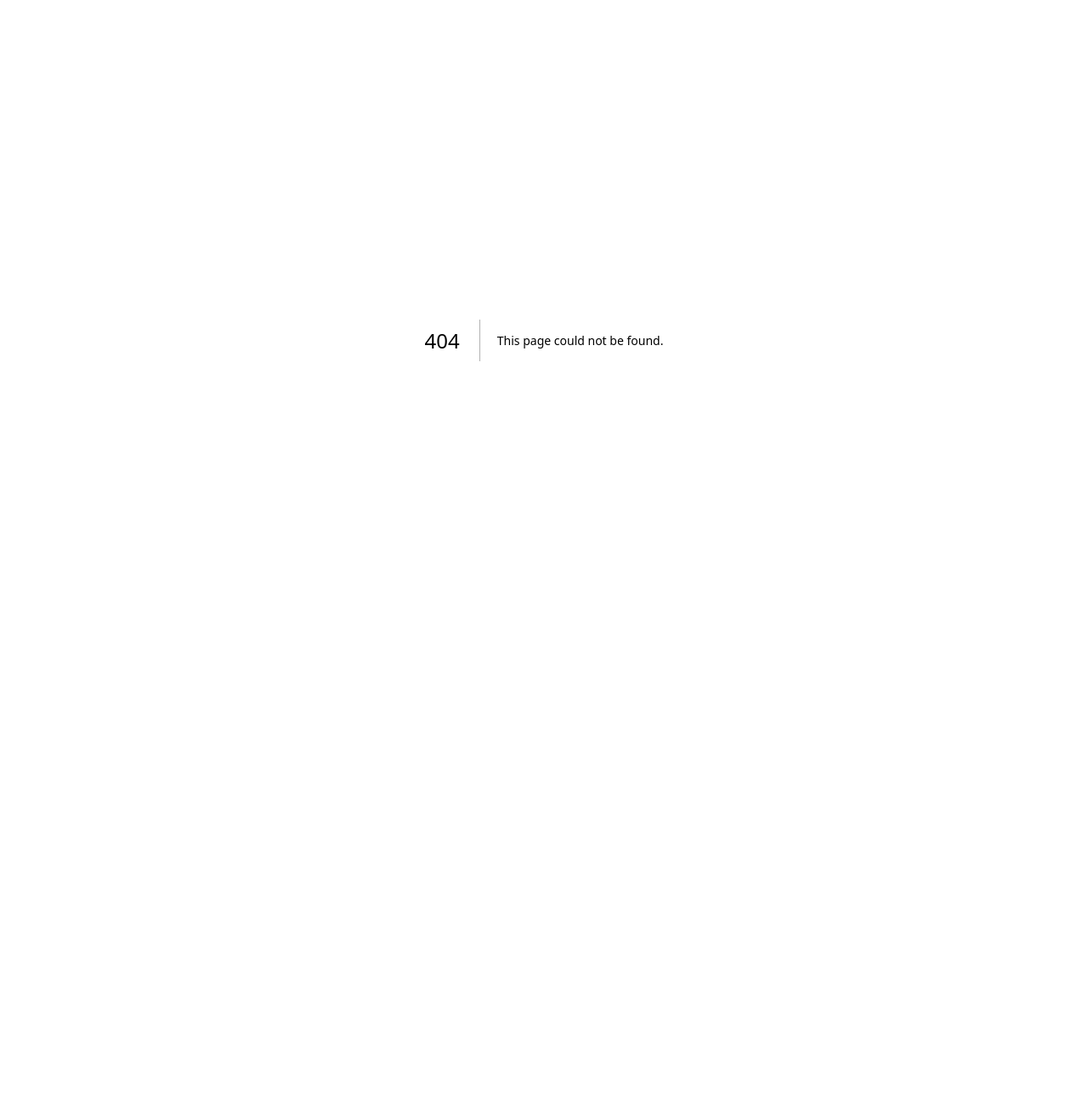
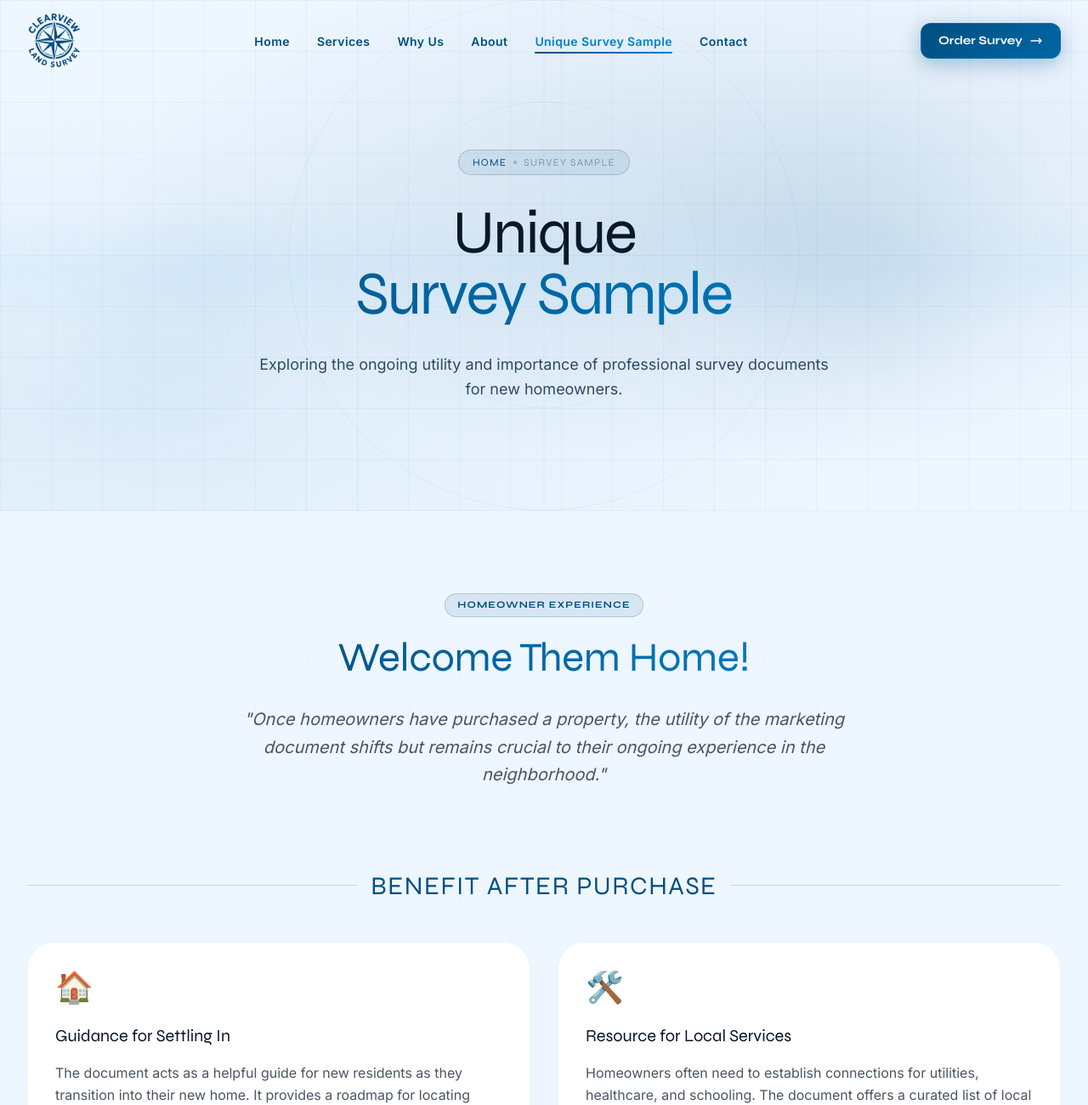
Before and after one commit to vikashgujjar/Clearview, a Next.js app: page /unique-survey-sample in a window 1280 px wide. Before the commit this address had no page. Shown: the top 1300 px of the page at 85% size. Before the commit the page ends 800 px from the top, so only its background shows below. Built offline with nearby package versions, Linux system fonts and the light colour scheme.

Commit message:
New Design

```diff
--- /dev/null
+++ b/src/app/unique-survey-sample/page.tsx
@@ -0,0 +1,150 @@
+import type { Metadata } from 'next';
+import Navbar from '@/components/common/Navbar';
+import InternalHero from '@/components/sections/InternalHero';
+import Footer from '@/components/sections/Footer';
+import '@/styles/globals.css';
+
+export const metadata: Metadata = {
+  title: 'Unique Survey Sample | Clearview Land Survey',
+  description: 'Explore the utility and importance of survey documents for new homeowners even after purchase.',
+};
+
+export default function UniqueSurveySamplePage() {
+  return (
+    <main className="overflow-x-hidden">
+      <Navbar />
+      <InternalHero
+        title="Unique Survey Sample"
+        subtitle="Exploring the ongoing utility and importance of professional survey documents for new homeowners."
+        breadcrumb="Survey Sample"
+      />
+
+      {/* Main Content Section */}
+      <section className="py-24 relative overflow-hidden">
+        <div className="absolute inset-0 grid-bg-light opacity-30"></div>
+        <div className="max-w-7xl mx-auto px-4 sm:px-6 lg:px-8 relative z-10">
+
+          {/* Welcome Intro */}
+          <div className="max-w-3xl mx-auto text-center mb-24 reveal">
+            <span className="badge-light mb-6">Homeowner Experience</span>
+            <h2 className="font-display font-800 text-4xl sm:text-5xl mb-8 gt-brand">
+              Welcome Them Home!
+            </h2>
+            <p className="text-xl leading-relaxed text-gray-600 italic">
+               &quot;Once homeowners have purchased a property, the utility of the marketing document shifts but remains crucial to their ongoing experience in the neighborhood.&quot;
+            </p>
+          </div>
+
+          {/* Section 1: Benefit After Purchase */}
+          <div className="mb-32">
+            <div className="flex items-center gap-4 mb-12 reveal">
+              <div className="h-px bg-brand/20 flex-grow"></div>
+              <h3 className="font-display font-800 text-3xl text-brand uppercase tracking-wider">
+                Benefit After Purchase
+              </h3>
+              <div className="h-px bg-brand/20 flex-grow"></div>
+            </div>
+
+            <div className="grid md:grid-cols-2 gap-8">
+              {[
+                {
+                  title: 'Guidance for Settling In',
+                  desc: 'The document acts as a helpful guide for new residents as they transition into their new home. It provides a roadmap for locating essential services, making the settling-in process smoother and less stressful.',
+                  icon: '🏠'
+                },
+                {
+                  title: 'Resource for Local Services',
+                  desc: 'Homeowners often need to establish connections for utilities, healthcare, and schooling. The document offers a curated list of local providers, saving time and effort in researching these services independently.',
+                  icon: '🛠️'
+                },
+                {
+                  title: 'Facilitating Community Integration',
+                  desc: 'Information on community centers, parks, and local events encourages homeowners to engage with their neighbors and participate in community activities, fostering relationships and a sense of belonging.',
+                  icon: '🤝'
+                },
+                {
+                  title: 'Emergency Preparedness',
+                  desc: 'Knowing the locations of healthcare facilities and veterinary services remains vital for homeowners, ensuring they are prepared for any emergencies that may arise.',
+                  icon: '🏥'
+                }
+              ].map((item, i) => (
+                <div
+                  key={i}
+                  className="p-8 rounded-[2rem] bg-white border border-blue-50 hover:border-blue-200 shadow-sm hover:shadow-xl transition-all duration-500 reveal group"
+                  style={{ transitionDelay: `${i * 0.1}s` }}
+                >
+                  <div className="text-4xl mb-6 group-hover:scale-110 transition-transform duration-500 inline-block">{item.icon}</div>
+                  <h4 className="font-display font-800 text-xl mb-4 text-navy-dark">{item.title}</h4>
+                  <p className="text-gray-600 leading-relaxed line-clamp-4 group-hover:line-clamp-none transition-all duration-500">{item.desc}</p>
+                </div>
+              ))}
+            </div>
+          </div>
+
+          {/* Section 2: Importance for New Homeowners */}
+          <div className="mb-32">
+            <div className="flex items-center gap-4 mb-12 reveal">
+              <div className="h-px bg-brand/20 flex-grow"></div>
+              <h3 className="font-display font-800 text-3xl text-brand uppercase tracking-wider text-center">
+                Importance for New Homeowners
+              </h3>
+              <div className="h-px bg-brand/20 flex-grow"></div>
+            </div>
+
+            <div className="grid md:grid-cols-2 lg:grid-cols-4 gap-6">
+              {[
+                {
+                  title: 'Ongoing Family Needs',
+                  desc: 'Families may require access to schools and healthcare as children grow. This info helps make informed future decisions.',
+                  num: '01'
+                },
+                {
+                  title: 'Local Knowledge',
+                  desc: 'Familiarity with grocery stores, parks, and dining enhances quality of life and simplifies daily routines.',
+                  num: '02'
+                },
+                {
+                  title: 'Community Involvement',
+                  desc: 'Voter registration and local events encourage civic engagement and contributing to the neighborhood.',
+                  num: '03'
+                },
+                {
+                  title: 'Property Value Awareness',
+                  desc: 'Knowledge of nearby amenities helps homeowners understand factors contributing to property value.',
+                  num: '04'
+                }
+              ].map((item, i) => (
+                <div
+                  key={i}
+                  className="feat-card p-6 reveal h-full flex flex-col"
+                  style={{ transitionDelay: `${i * 0.1}s` }}
+                >
+                  <div className="font-display font-900 text-5xl opacity-10 mb-6 gt-brand">{item.num}</div>
+                  <h4 className="font-display font-800 text-lg mb-3 text-navy-dark">{item.title}</h4>
+                  <p className="text-sm text-gray-500 leading-relaxed flex-grow">{item.desc}</p>
+                </div>
+              ))}
+            </div>
+          </div>
+
+          {/* Summary / Conclusion */}
+          <div className="max-w-4xl mx-auto reveal bg-brand/5 rounded-[3rem] p-10 lg:p-16 border border-brand/10 text-center">
+            <p className="text-lg lg:text-xl text-navy-dark leading-relaxed mb-10">
+              In summary, even after purchasing a home, the marketing document remains an invaluable resource that enhances the homeowner&apos;s experience. By providing essential information about the neighborhood, it aids in settling in, promotes community engagement, and supports ongoing family needs.
+            </p>
+            <div className="h-px w-24 bg-brand/20 mx-auto mb-10"></div>
+            <p className="text-brand font-display font-700 text-lg mb-10">
+              Would you like to explore specific ways to enhance this document further or perhaps discuss how to distribute it effectively to new homeowners?
+            </p>
+            <a href="/contact-us" className="btn-brand px-10 py-4 rounded-2xl inline-block shadow-lg hover:shadow-2xl transition-all">
+              Discuss Distribution →
+            </a>
+          </div>
+
+        </div>
+      </section>
+
+      <Footer />
+    </main>
+  );
+}
--- a/src/components/common/Navbar.tsx
+++ b/src/components/common/Navbar.tsx
@@ -1,11 +1,13 @@
 'use client';
 
-import { useState, useEffect } from 'react';
+import { useEffect, useState } from 'react';
 import Link from 'next/link';
+import { usePathname } from 'next/navigation';
 
 export default function Navbar() {
   const [scrolled, setScrolled] = useState(false);
   const [mobileOpen, setMobileOpen] = useState(false);
+  const pathname = usePathname();
 
   useEffect(() => {
     const handleScroll = () => {
@@ -21,8 +23,10 @@ export default function Navbar() {
     { href: '/services', label: 'Services' },
     { href: '/why-us', label: 'Why Us' },
     { href: '/about', label: 'About' },
+    { href: '/unique-survey-sample', label: 'Unique Survey Sample' },
     { href: '/contact-us', label: 'Contact' },
   ];
+
 
   return (
     <nav
@@ -72,16 +76,20 @@ export default function Navbar() {
 
           {/* Desktop Links */}
           <div className="hidden md:flex items-center gap-8">
-            {navLinks.map((link) => (
+            {navLinks.map((link) => {
+              const isActive = pathname === link.href;
+              return (
                 <Link
                   key={link.href}
                   href={link.href}
-                className={scrolled ? 'nav-light' : 'nav-light'}
+                  className={`nav-light ${isActive ? 'nav-active' : ''}`}
                 >
                   {link.label}
                 </Link>
-            ))}
+              );
+            })}
           </div>
+
 
           {/* CTA Button and Mobile Menu */}
           <div className="flex items-center gap-3">
@@ -157,17 +165,22 @@ export default function Navbar() {
             className="md:hidden mt-3 bg-white rounded-2xl p-5 space-y-1 shadow-xl border"
             style={{ borderColor: 'rgba(0,79,128,0.13)' }}
           >
-            {navLinks.map((link) => (
+            {navLinks.map((link) => {
+              const isActive = pathname === link.href;
+              return (
                 <Link
                   key={link.href}
                   href={link.href}
                   onClick={() => setMobileOpen(false)}
-                className="block py-2.5 px-4 rounded-xl text-sm font-display font-600 hover:bg-blue-50 transition"
-                style={{ color: '#1a3a5c' }}
+                  className={`block py-2.5 px-4 rounded-xl text-sm font-display font-600 transition ${isActive ? 'bg-blue-50' : 'hover:bg-blue-50'
+                    }`}
+                  style={{ color: isActive ? 'var(--brand)' : '#1a3a5c' }}
                 >
                   {link.label}
                 </Link>
-            ))}
+              );
+            })}
+
             <Link
               href="/order"
               className="btn-brand block text-center px-5 py-2.5 rounded-xl text-sm mt-2"
--- a/src/components/common/RevealOnScroll.tsx
+++ b/src/components/common/RevealOnScroll.tsx
@@ -1,47 +1,78 @@
 'use client';
 
 import { useEffect } from 'react';
+import { usePathname } from 'next/navigation';
 
 export default function RevealOnScroll() {
+  const pathname = usePathname();
+
   useEffect(() => {
     // Create an Intersection Observer to detect when elements enter the viewport
     const observerOptions = {
-      threshold: 0.05, // Trigger when 5% of the element is visible
+      threshold: 0.1, // Trigger when 10% of the element is visible
       rootMargin: '0px 0px -50px 0px', // Start revealing slightly before element enters viewport
     };
 
     const observer = new IntersectionObserver((entries) => {
       entries.forEach((entry) => {
         if (entry.isIntersecting) {
-          // Extract delay from inline style or get from computed style
           const element = entry.target as HTMLElement;
+
+          // If already visible, skip
+          if (element.classList.contains('visible')) {
+            observer.unobserve(element);
+            return;
+          }
+
+          // Extract delay from inline style
           const inlineStyle = element.getAttribute('style') || '';
           const delayMatch = inlineStyle.match(/transitionDelay:\s*([0-9.]+)s/);
           const delay = delayMatch ? parseFloat(delayMatch[1]) * 1000 : 0;
 
           // Use setTimeout to respect the transition delay
-          setTimeout(
-            () => {
-              // Add animation class
-              element.classList.add('visible');
-            },
-            delay
-          );
+          setTimeout(() => {
+            element.classList.add('visible');
+          }, delay);
 
-          // Stop observing this element once it's visible
+          // Stop observing this element once it's triggered
           observer.unobserve(element);
         }
       });
     }, observerOptions);
 
-    // Observe all elements with the reveal class
-    const revealElements = document.querySelectorAll('.reveal');
-    revealElements.forEach((el) => observer.observe(el));
+    // Function to find and observe elements
+    const observeElements = () => {
+      const revealElements = document.querySelectorAll('.reveal:not(.visible)');
+      revealElements.forEach((el) => {
+        observer.observe(el);
+      });
+    };
+
+    // Initial scan
+    observeElements();
+
+    // Set up a MutationObserver to watch for new .reveal elements added to the DOM
+    // This handles elements that might render late or after client-side navigation
+    const mutationObserver = new MutationObserver(() => {
+      observeElements();
+    });
+
+    mutationObserver.observe(document.body, {
+      childList: true,
+      subtree: true,
+    });
+
+    // Fallback timer to ensure elements are caught even if mutations are missed
+    const timer = setTimeout(observeElements, 500);
+    const timer2 = setTimeout(observeElements, 1500); // Second fallback for slower loads
 
     return () => {
-      revealElements.forEach((el) => observer.unobserve(el));
+      observer.disconnect();
+      mutationObserver.disconnect();
+      clearTimeout(timer);
+      clearTimeout(timer2);
     };
-  }, []);
+  }, [pathname]); // Re-run when the route changes
 
   return null;
 }
--- a/src/components/sections/Footer.tsx
+++ b/src/components/sections/Footer.tsx
@@ -1,4 +1,6 @@
-'use client';
+import Link from 'next/link';
+import { services } from '@/data/services';
+
 
 export default function Footer() {
   return (
@@ -32,7 +34,7 @@ export default function Footer() {
               Licensed land surveying professionals. Precision, integrity, and clear results — every time.
             </p>
             <p className="text-xs italic font-display" style={{ color: '#fff' }}>
-              "Intelligence Isn't Artificial."
+              &quot;Intelligence Isn&apos;t Artificial.&quot;
             </p>
             <div className="flex items-center gap-2 mt-4">
               <div
@@ -62,21 +64,20 @@ export default function Footer() {
               Services
             </h4>
             <ul className="space-y-3">
-              {['ALTA Surveys', 'Boundary Surveys', 'As-Built Surveys', 'Construction Layout', 'Elevation Certificates', 'Topographic Survey'].map(
-                (service) => (
-                  <li key={service}>
-                    <a
-                      href="#services"
-                      className="text-gray-500 text-sm hover:text-sky-400 transition-colors flex items-center gap-2"
-                    >
-                      <span className="w-1 h-1 rounded-full" style={{ background: '#004f80' }}></span>
-                      {service}
-                    </a>
-                  </li>
-                )
-              )}
+              {services.map((service) => (
+                <li key={service.id}>
+                  <Link
+                    href={`/services/${service.id}`}
+                    className="text-gray-500 text-sm hover:text-sky-400 transition-colors flex items-center gap-2"
+                  >
+                    <span className="w-1 h-1 rounded-full" style={{ background: '#004f80' }}></span>
+                    {service.title}
+                  </Link>
+                </li>
+              ))}
             </ul>
           </div>
+
 
           {/* Quick Links */}
           <div>
@@ -85,20 +86,21 @@ export default function Footer() {
             </h4>
             <ul className="space-y-3">
               {[
-                { label: 'Home', href: '#home' },
-                { label: 'Services', href: '#services' },
-                { label: 'Why Choose Us', href: '#why' },
-                { label: 'About', href: '#about' },
-                { label: 'Order Now', href: '#contact' },
+                { label: 'Home', href: '/' },
+                { label: 'Services', href: '/services' },
+                { label: 'Why Choose Us', href: '/why-us' },
+                { label: 'About Us', href: '/about' },
+                { label: 'Survey Sample', href: '/unique-survey-sample' },
+                { label: 'Contact Us', href: '/contact-us' },
               ].map((link) => (
                 <li key={link.href}>
-                  <a
+                  <Link
                     href={link.href}
                     className="text-gray-500 text-sm hover:text-sky-400 transition-colors flex items-center gap-2"
                   >
                     <span className="w-1 h-1 rounded-full bg-emerald-700"></span>
                     {link.label}
-                  </a>
+                  </Link>
                 </li>
               ))}
             </ul>
@@ -145,13 +147,14 @@ export default function Footer() {
                 <span className="text-gray-500 text-sm">Mon–Fri: 8:00 AM – 5:00 PM</span>
               </li>
               <li className="mt-6">
-                <a href="#contact" className="btn-brand block text-center px-5 py-2.5 rounded-xl text-sm">
+                <Link href="/order" className="btn-brand block text-center px-5 py-2.5 rounded-xl text-sm">
                   Order Now →
-                </a>
+                </Link>
               </li>
             </ul>
           </div>
         </div>
+
 
         <div
           className="mt-12 pt-8 flex flex-col sm:flex-row items-center justify-between gap-4"
--- a/src/styles/globals.css
+++ b/src/styles/globals.css
@@ -116,9 +116,15 @@ h5 {
   color: var(--brand-lt);
 }
 
-.nav-light:hover::after {
+.nav-light:hover::after,
+.nav-active::after {
   width: 100%;
 }
+
+.nav-active {
+  color: var(--brand-lt);
+}
+
 
 /* ── BUTTONS ── */
 .btn-brand {
```
Lines whose indentation alone changed are shown as unchanged.
